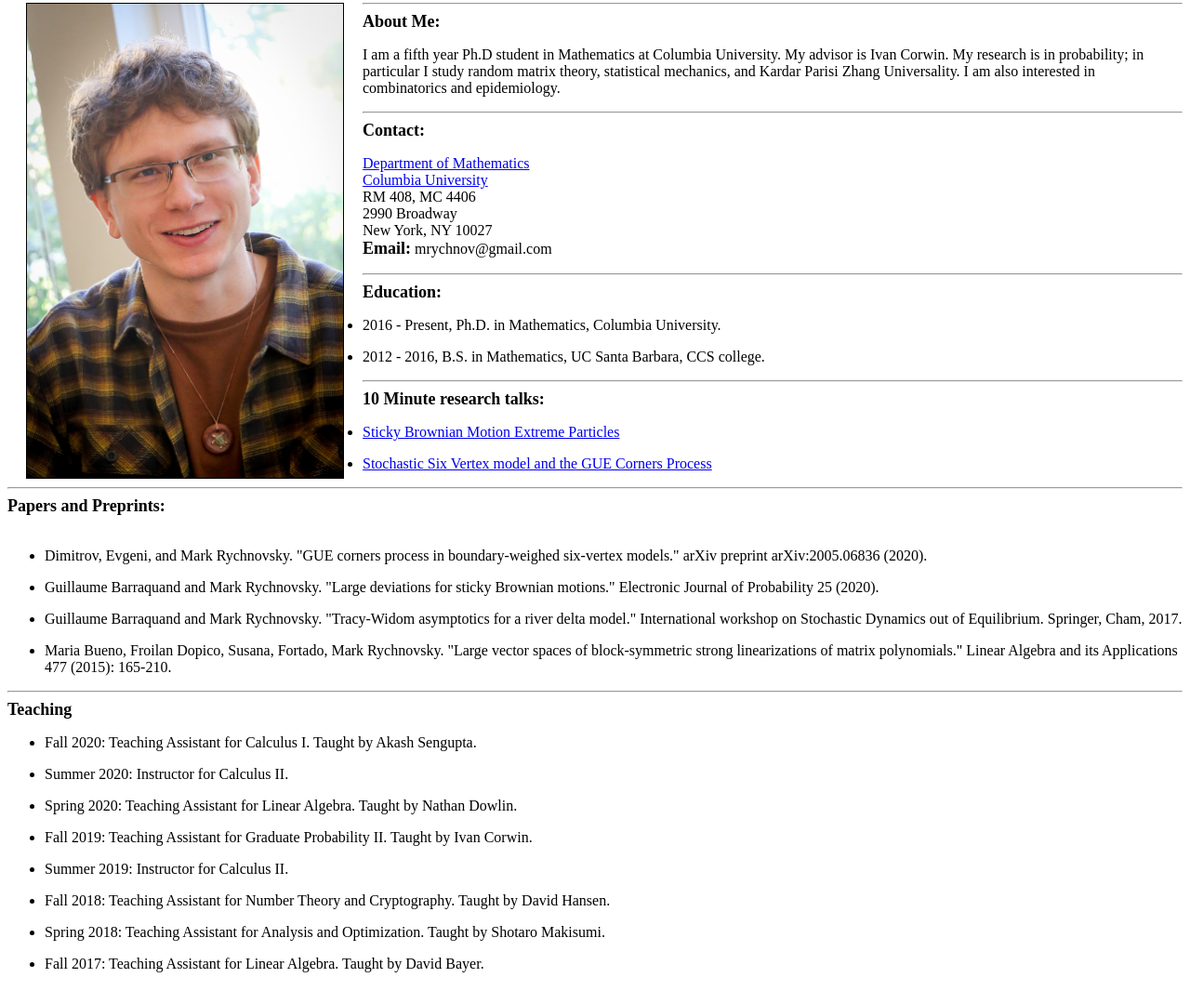
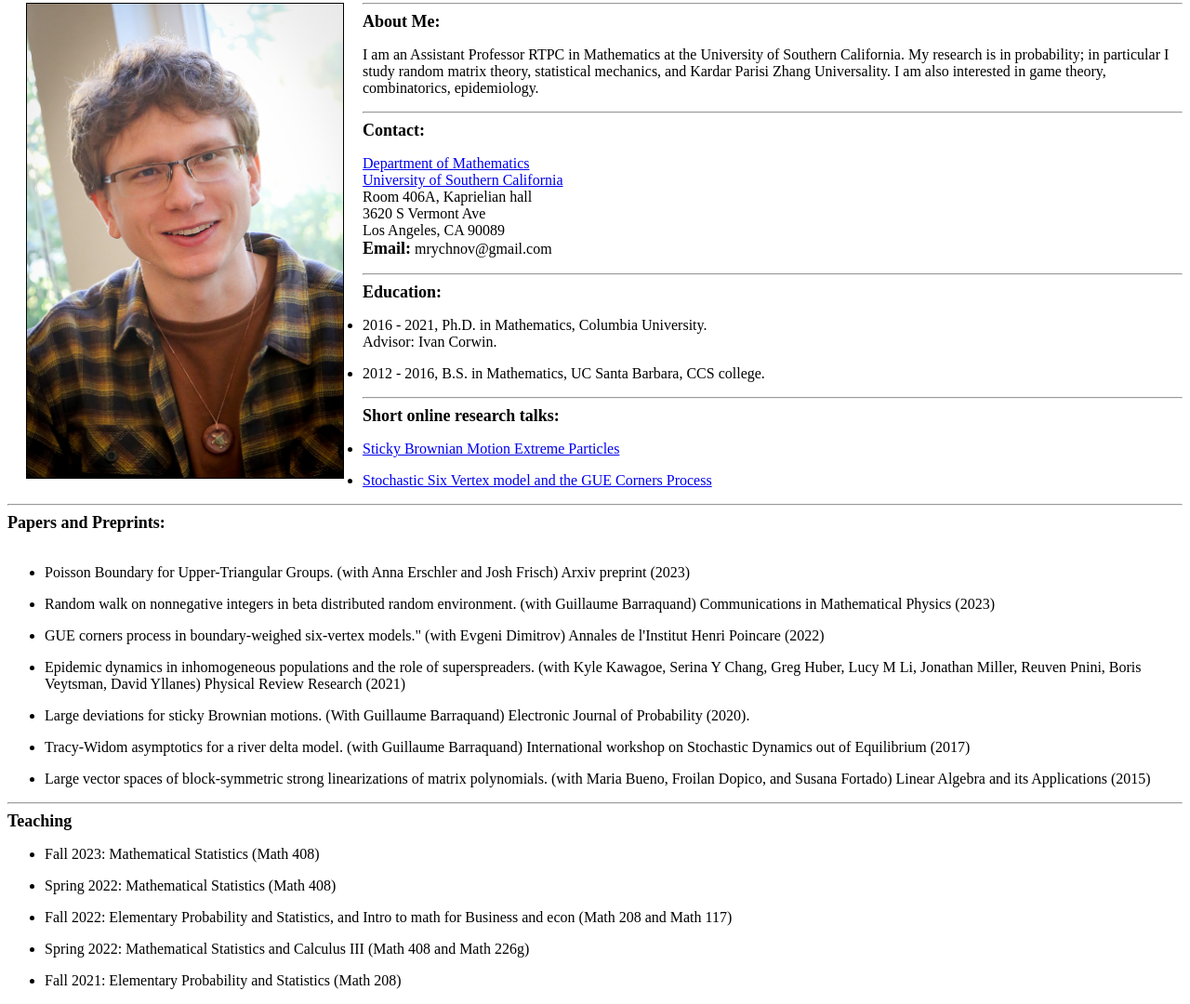
Before and after one commit to MarkRychnovsky/Website, a plain HTML site: page index.html in a window 1280 px wide. Shown: the part 77-1157 px from the top of the page at 93% size. Drawn offline with Linux system fonts and the light colour scheme.

Commit message:
new website

```diff
--- a/index.html
+++ b/index.html
@@ -11,80 +11,162 @@
         Welcome to Mark Rychnovsky's Homepage </h1>
 
     <img src="Headshot.jpg" style="border-width: 1px; border-style: solid;
-margin-left: 20px; margin-right: 20px; float: left; width: 340px;" alt=Mark
-Rychnovsky photo/>
+margin-left: 20px; margin-right: 20px; float: left; width: 340px;" alt=Mark Rychnovsky photo />
 
     <hr>
     <font size="4"><b>About Me:</b></font>
     <ul>
-I am a fifth year Ph.D student in Mathematics at Columbia University. My advisor is Ivan Corwin. My research is in probability; in particular I study random matrix theory, statistical mechanics, and Kardar Parisi Zhang Universality. I am also interested in combinatorics and epidemiology.
+        I am an Assistant Professor RTPC in Mathematics at the University of Southern California. My research is in
+        probability; in particular I study random matrix theory, statistical mechanics, and Kardar Parisi Zhang
+        Universality. I am also interested in game theory, combinatorics, epidemiology.
     </ul>
 
     <hr>
     <font size="4"><b>Contact:</b></font>
-<ul> <a href="http://www.math.columbia.edu/"target="_blank"> Department of Mathematics<br>
-Columbia University</a><br>
-RM 408, MC 4406<br>
-2990 Broadway<br>
-New York, NY 10027<br>
+    <ul> <a href="https://dornsife.usc.edu/mathematics/" target="_blank"> Department of Mathematics<br>
+            University of Southern California</a><br>
+        Room 406A, Kaprielian hall<br>
+        3620 S Vermont Ave<br>
+        Los Angeles, CA 90089<br>
         <font size="4"><b>Email:</b></font> mrychnov@gmail.com
     </ul>
 
     <hr>
     <font size="4"><b>Education:</b></font>
-<ul><li> 2016 - Present, Ph.D. in Mathematics, Columbia University.
-</li></ul>
-<ul><li> 2012 - 2016, B.S. in Mathematics, UC Santa Barbara, CCS college. </li></ul>
+    <ul>
+        <li> 2016 - 2021, Ph.D. in Mathematics, Columbia University. <br>
+            Advisor: Ivan Corwin.
+        </li>
+    </ul>
+    <ul>
+        <li> 2012 - 2016, B.S. in Mathematics, UC Santa Barbara, CCS college. </li>
+    </ul>
 
     <hr>
-<font size="4"><b>10 Minute research talks:</b></font>
-<ul><li> <a href="https://www.youtube.com/watch?v=rRakVr9sIrI">Sticky Brownian Motion Extreme Particles</a>
-</li></ul>
-<ul><li> <a href="https://www.youtube.com/watch?v=ELYgnhTEobM">Stochastic Six Vertex model and the GUE Corners Process</a> </li></ul>
+    <font size="4"><b>Short online research talks:</b></font>
+    <ul>
+        <li> <a href="https://www.youtube.com/watch?v=rRakVr9sIrI">Sticky Brownian Motion Extreme Particles</a>
+        </li>
+    </ul>
+    <ul>
+        <li> <a href="https://www.youtube.com/watch?v=ELYgnhTEobM">Stochastic Six Vertex model and the GUE Corners
+                Process</a> </li>
+    </ul>
 
 
     <hr>
     <font size="4"><b>Papers and Preprints:</b></font><br><br>
+    <ul>
+        <li>
+            Poisson Boundary for Upper-Triangular Groups. (with Anna Erschler and Josh Frisch) Arxiv preprint (2023)
+        </li>
+    </ul>
 
-<ul> <li>
-Dimitrov, Evgeni, and Mark Rychnovsky. "GUE corners process in boundary-weighed six-vertex models." arXiv preprint arXiv:2005.06836 (2020).
-</li> </ul>
+    <ul>
+        <li>
+            Random walk on nonnegative integers in beta distributed random environment. (with Guillaume Barraquand)
+            Communications in Mathematical Physics (2023)
+        </li>
+    </ul>
 
-<ul> <li> Guillaume Barraquand and Mark Rychnovsky. "Large deviations for sticky Brownian motions." Electronic Journal of Probability 25 (2020).
-</li> </ul>
+    <ul>
+        <li>
+            GUE corners process in boundary-weighed six-vertex models." (with Evgeni Dimitrov) Annales de l'Institut
+            Henri Poincare (2022)
+        </li>
+    </ul>
 
-<ul> <li>
-Guillaume Barraquand and Mark Rychnovsky. "Tracy-Widom asymptotics for a river delta model." International workshop on Stochastic Dynamics out of Equilibrium. Springer, Cham, 2017.
-</li> </ul>
+    <ul>
+        <li>
+            Epidemic dynamics in inhomogeneous populations and the role of superspreaders. (with Kyle Kawagoe, Serina Y
+            Chang, Greg Huber, Lucy M Li, Jonathan Miller, Reuven Pnini, Boris Veytsman, David Yllanes) Physical Review
+            Research
+            (2021)
+        </li>
+    </ul>
 
-<ul> <li>
-Maria Bueno, Froilan Dopico, Susana, Fortado, Mark Rychnovsky. "Large vector spaces of block-symmetric strong linearizations of matrix polynomials." Linear Algebra and its Applications 477 (2015): 165-210.
-</li> </ul>
+    <ul>
+        <li> Large deviations for sticky Brownian motions. (With Guillaume Barraquand) Electronic
+            Journal of Probability (2020).
+        </li>
+    </ul>
+
+    <ul>
+        <li>
+            Tracy-Widom asymptotics for a river delta model. (with Guillaume Barraquand) International workshop on
+            Stochastic Dynamics out of Equilibrium (2017)
+        </li>
+    </ul>
+
+    <ul>
+        <li>
+            Large vector spaces of block-symmetric strong linearizations of matrix polynomials. (with Maria Bueno,
+            Froilan Dopico, and Susana Fortado) Linear Algebra and its Applications (2015)
+        </li>
+    </ul>
 
 
     <hr>
     <font size="4"><b>Teaching</b></font>
 
-<ul> <li> Fall 2020: Teaching Assistant for Calculus I. Taught by Akash Sengupta. </li> </ul>
+    <ul>
+        <li> Fall 2023: Mathematical Statistics (Math 408)</li>
+    </ul>
 
-<ul> <li>Summer 2020: Instructor for Calculus II. </li> </ul>
+    <ul>
+        <li> Spring 2022: Mathematical Statistics (Math 408)</li>
+    </ul>
 
-<ul> <li>Spring 2020: Teaching Assistant for Linear Algebra. Taught by Nathan Dowlin. </li></ul>
+    <ul>
+        <li> Fall 2022: Elementary Probability and Statistics, and Intro to math for Business and econ (Math 208 and
+            Math 117)</li>
+    </ul>
 
-<ul> <li>Fall 2019: Teaching Assistant for Graduate Probability II. Taught by Ivan Corwin.
- </li></ul>
+    <ul>
+        <li> Spring 2022: Mathematical Statistics and Calculus III (Math 408 and Math 226g)</li>
+    </ul>
 
-<ul> <li>Summer 2019: Instructor for Calculus II. </li></ul>
-
-<ul> <li>Fall 2018: Teaching Assistant for Number Theory and Cryptography. Taught by David Hansen.
- </li></ul>
-
-<ul> <li>Spring 2018: Teaching Assistant for Analysis and Optimization. Taught by Shotaro Makisumi.
- </li></ul>
-
-<ul> <li> Fall 2017: Teaching Assistant for Linear Algebra. Taught by David Bayer. </li></ul>
-
+    <ul>
+        <li> Fall 2021: Elementary Probability and Statistics (Math 208)</li>
+    </ul>
 
 </body>
 
 </html>
+
+<!--
+    <ul>
+        <li> Fall 2020: Teaching Assistant for Calculus I. Taught by Akash Sengupta. </li>
+    </ul>
+
+    <ul>
+        <li>Summer 2020: Instructor for Calculus II. </li>
+    </ul>
+
+    <ul>
+        <li>Spring 2020: Teaching Assistant for Linear Algebra. Taught by Nathan Dowlin. </li>
+    </ul>
+
+    <ul>
+        <li>Fall 2019: Teaching Assistant for Graduate Probability II. Taught by Ivan Corwin.
+        </li>
+    </ul>
+
+    <ul>
+        <li>Summer 2019: Instructor for Calculus II. </li>
+    </ul>
+
+    <ul>
+        <li>Fall 2018: Teaching Assistant for Number Theory and Cryptography. Taught by David Hansen.
+        </li>
+    </ul>
+
+    <ul>
+        <li>Spring 2018: Teaching Assistant for Analysis and Optimization. Taught by Shotaro Makisumi.
+        </li>
+    </ul>
+
+    <ul>
+        <li> Fall 2017: Teaching Assistant for Linear Algebra. Taught by David Bayer. </li>
+    </ul>
+__>
```
Lines whose indentation alone changed are shown as unchanged.
